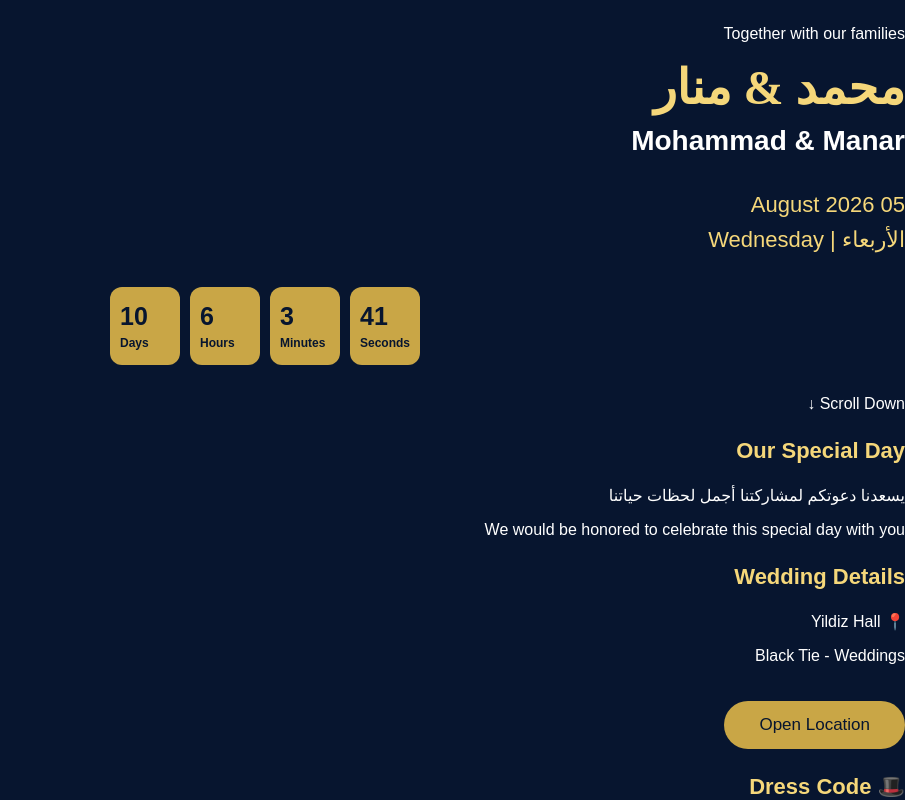
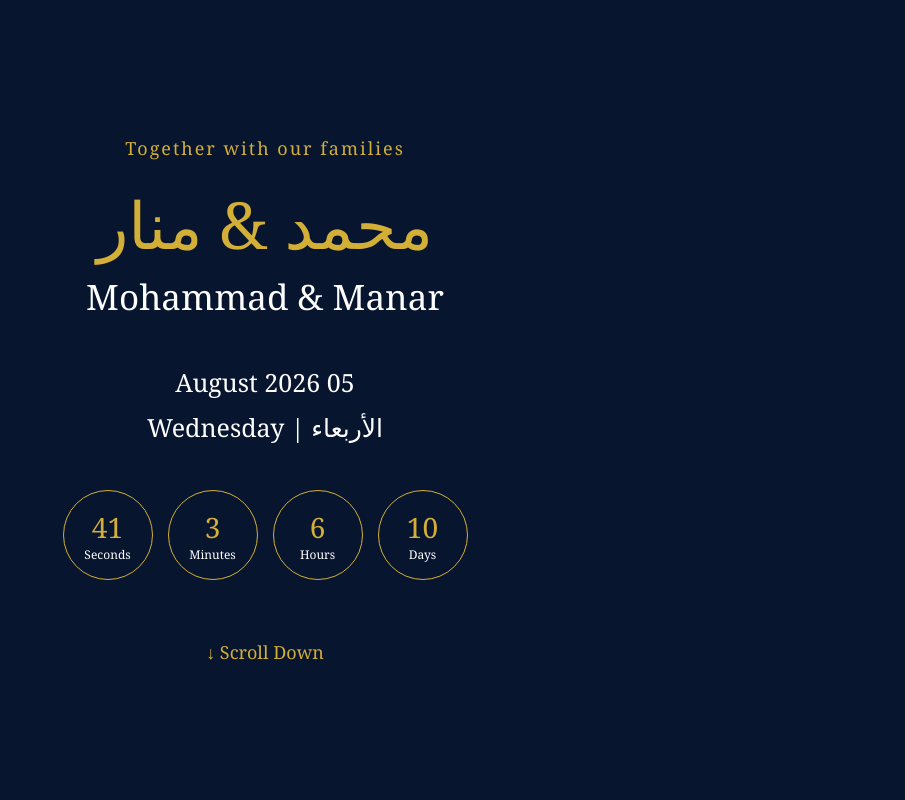
Before and after one commit to Kira1717171717/wedding-invitation, a Next.js app: page / in a window 1280 px wide. Shown: the top 800 px of the page, without its empty margins (375-1280 px from the left). Built offline with nearby package versions, Linux system fonts and the light colour scheme.

Commit message:
Update globals.css

```diff
--- a/app/globals.css
+++ b/app/globals.css
@@ -2,114 +2,198 @@
   box-sizing: border-box;
 }
 
+html {
+  scroll-behavior: smooth;
+}
+
 body {
   margin: 0;
-  font-family: Arial, sans-serif;
   background: #07152f;
-  color: #f5d77a;
+  color: #ffffff;
+  font-family: "Georgia", serif;
+  text-align: center;
 }
 
-.container {
+main {
+  width: 100%;
+  overflow-x: hidden;
+}
+
+.hero {
   min-height: 100vh;
   display: flex;
   justify-content: center;
   align-items: center;
-  padding: 20px;
+  padding: 40px 20px;
   background:
-    radial-gradient(circle at top, #162d55, #07152f);
+    linear-gradient(
+      rgba(7,21,47,0.85),
+      rgba(7,21,47,1)
+    );
 }
 
-.card {
-  width: 100%;
-  max-width: 500px;
-  text-align: center;
-  padding: 40px 25px;
-  border: 1px solid #c9a646;
-  border-radius: 25px;
-  background: rgba(5, 15, 35, 0.85);
-  box-shadow: 0 0 40px rgba(201,166,70,0.25);
+
+.small {
+  color: #d4af37;
+  font-size: 18px;
+  letter-spacing: 2px;
 }
 
+
 h1 {
-  font-size: 48px;
-  margin: 0;
-  font-family: serif;
+  margin: 20px 0 5px;
+  font-size: 65px;
+  color: #d4af37;
+  font-weight: 500;
 }
 
+
 h2 {
-  font-size: 28px;
-  margin-top: 10px;
-  color: #fff;
+  margin: 0;
+  font-size: 35px;
+  color: white;
+  font-weight: 400;
 }
 
+
 .date {
-  margin: 30px 0;
-  font-size: 22px;
-  line-height: 1.6;
+  margin-top: 40px;
+  font-size: 25px;
+  line-height: 1.8;
 }
 
+
 .countdown {
+  margin-top: 40px;
   display: flex;
   justify-content: center;
-  gap: 10px;
-  margin: 30px 0;
-  direction: ltr;
+  gap: 15px;
+  flex-wrap: wrap;
 }
 
+
 .countdown div {
-  background: #c9a646;
-  color: #07152f;
-  padding: 15px 10px;
-  border-radius: 12px;
-  min-width: 70px;
-  font-size: 25px;
-  font-weight: bold;
+  width: 90px;
+  height: 90px;
+  border: 1px solid #d4af37;
+  border-radius: 50%;
+  display: flex;
+  justify-content: center;
+  align-items: center;
+  flex-direction: column;
+  color: #d4af37;
+  font-size: 28px;
 }
 
+
 .countdown span {
-  display: block;
   font-size: 12px;
-  margin-top: 5px;
-}
-
-section {
-  margin: 25px 0;
-}
-
-section h3 {
-  font-size: 22px;
-}
-
-section p {
   color: white;
 }
 
-button {
-  margin-top: 20px;
-  padding: 14px 35px;
-  border-radius: 30px;
-  border: none;
-  background: #c9a646;
-  color: #07152f;
-  font-size: 17px;
-  cursor: pointer;
+
+.scroll {
+  margin-top: 60px;
+  color: #d4af37;
+  font-size: 18px;
 }
 
-.message {
+
+
+.section {
+
+  min-height: 70vh;
+  display: flex;
+  flex-direction: column;
+  justify-content: center;
+  align-items: center;
+
+  padding: 60px 25px;
+
+  border-top: 1px solid rgba(212,175,55,0.3);
+
+}
+
+
+.section h3 {
+
+  font-size: 40px;
+  color: #d4af37;
+  margin-bottom: 30px;
+
+}
+
+
+.section p {
+
+  max-width: 600px;
+  font-size: 22px;
+  line-height: 2;
+}
+
+
+button {
+
   margin-top: 30px;
-  line-height: 1.8;
-  color: white;
+
+  padding: 15px 40px;
+
+  border-radius: 50px;
+
+  border: 1px solid #d4af37;
+
+  background: transparent;
+
+  color: #d4af37;
+
+  font-size: 18px;
+
+  cursor: pointer;
+
 }
+
+
+button:hover {
+
+  background: #d4af37;
+  color: #07152f;
+
+}
+
+
+.end {
+
+  min-height: 50vh;
+
+}
+
+
 
 @media(max-width:600px){
 
   h1 {
-    font-size: 38px;
+    font-size: 45px;
   }
 
-  .countdown div {
-    min-width: 60px;
+
+  h2 {
+    font-size: 25px;
+  }
+
+
+  .date {
     font-size: 20px;
   }
 
+
+  .section h3 {
+    font-size: 32px;
+  }
+
+
+  .section p {
+    font-size: 18px;
+  }
+
+
 }
```
